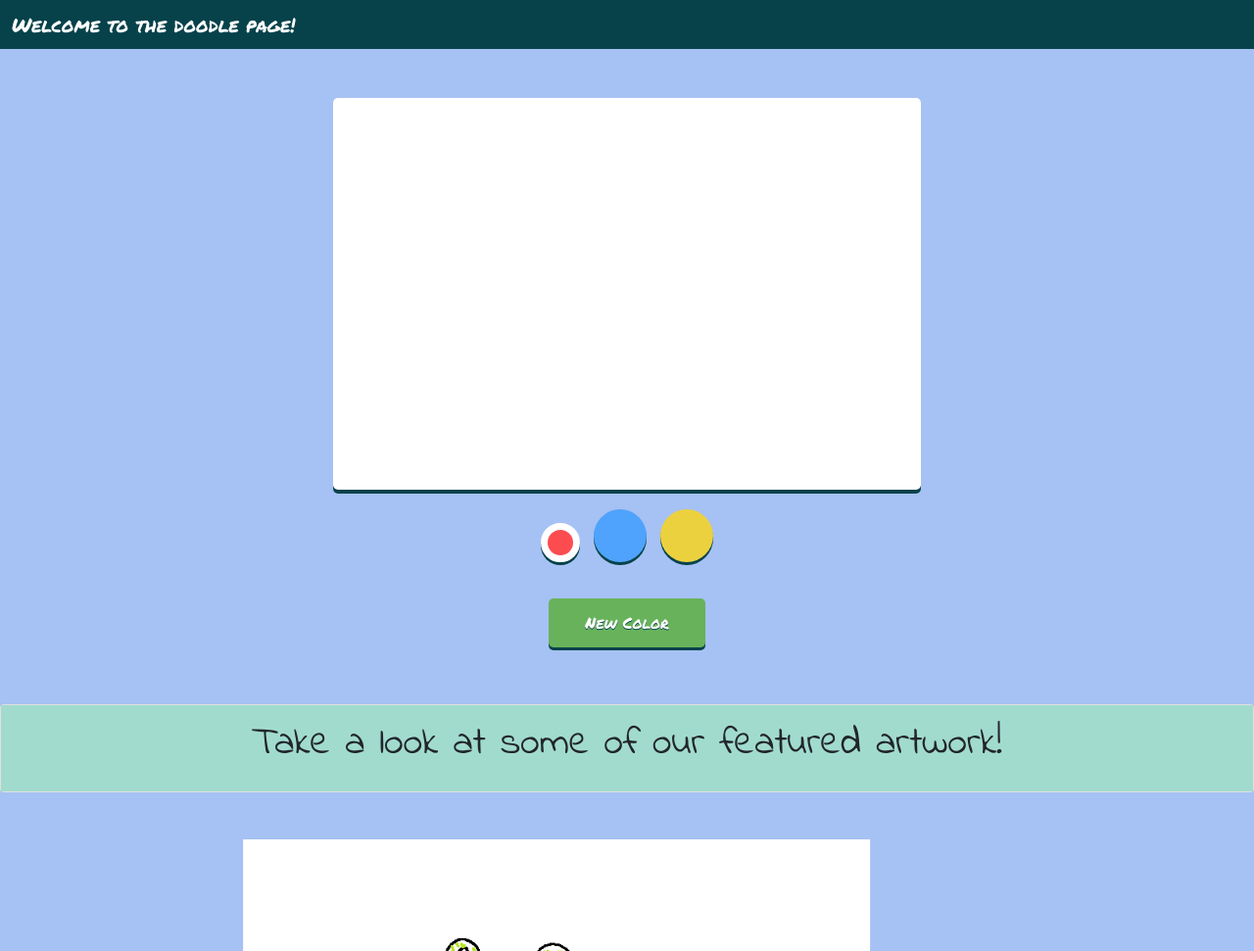
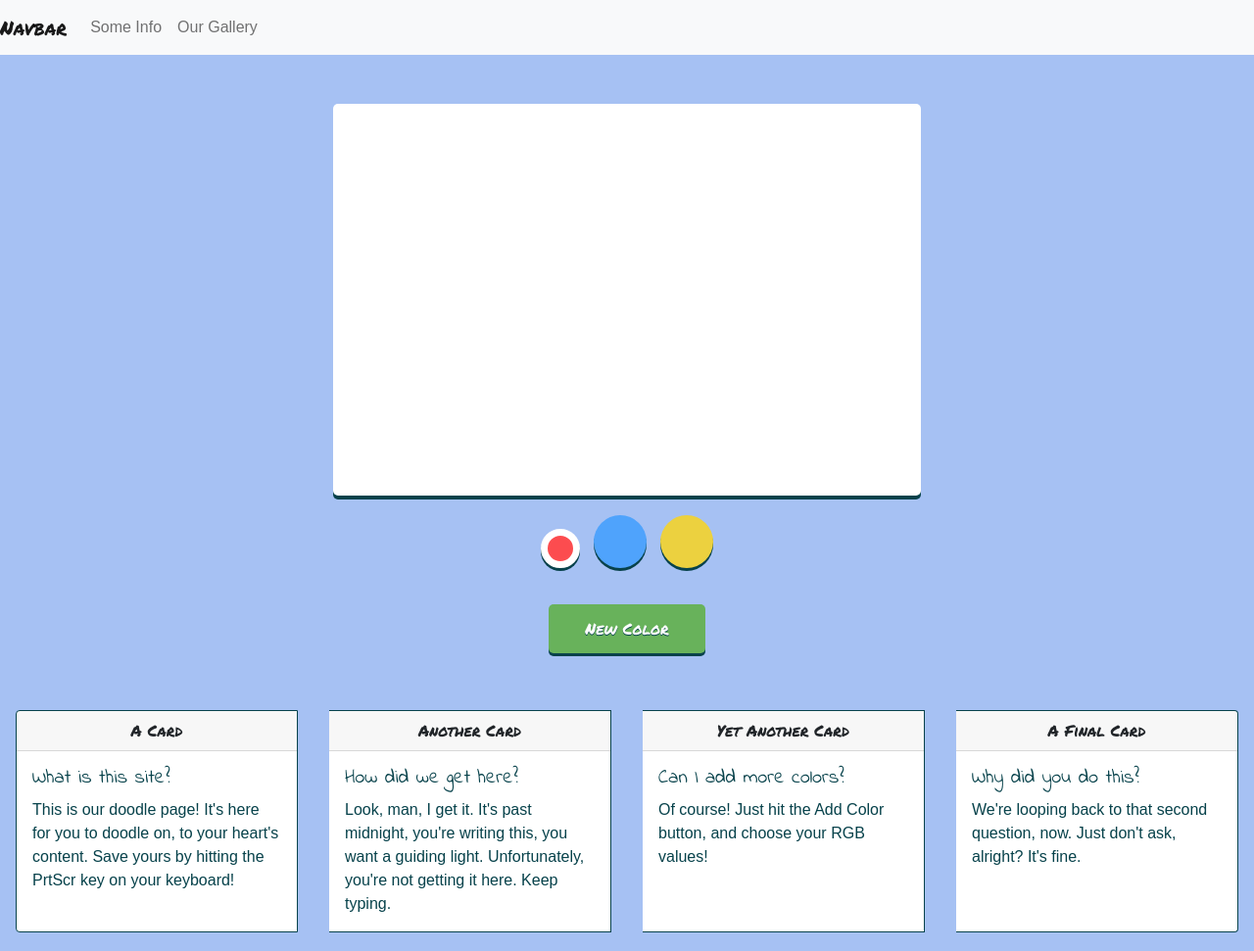
Before and after one commit to grayTingle/boot, a plain HTML site: page index.html in a window 1280 px wide. Shown: the top 971 px of the page at 98% size. Drawn offline with nearby package versions, Linux system fonts and the light colour scheme; no server answers.

Commit message:
commit on exam-exam

```diff
--- a/index.html
+++ b/index.html
@@ -22,13 +22,22 @@
 
       <body>
 
-        <nav class="navbar navbar-dark bg-secondary">
-          <div class="container-fluid">
-            <span class="navbar-brand mb-0 h1">Welcome to the doodle page!</span>
+        <nav class="navbar navbar-expand-lg navbar-light bg-light">
+          <a class="navbar-brand" href="#">  Navbar</a>
+          <button class="navbar-toggler" type="button" data-toggle="collapse" data-target="#navbarNavAltMarkup" aria-controls="navbarNavAltMarkup" aria-expanded="false" aria-label="Toggle navigation">
+            <span class="navbar-toggler-icon"></span>
+          </button>
+          <div class="collapse navbar-collapse" id="navbarNavAltMarkup">
+            <div class="navbar-nav">
+              <a class="nav-item nav-link" href="#cards">Some Info</a>
+              <a class="nav-item nav-link" href="#carousel">Our Gallery</a>
+            </div>
           </div>
         </nav>
 
-        <canvas width="600" height="400" id="myCanvas"></canvas>
+<section>
+        <canvas id="myCanvas"></canvas>
+
         <div class="controls">
           <ul>
             <li class="red selected"></li>
@@ -57,9 +66,45 @@
             </div>
           </div>
         </div>
+</section>
+<br><br>
+
+<div class="card-group">
+<div class="card border-secondary mb-3 mx-auto" style="max-width: 18rem;">
+  <div class="card-header jshead">A Card</div>
+  <div class="card-body text-secondary">
+    <h5 class="card-title">What is this site?</h5>
+    <p class="card-text">This is our doodle page! It's here for you to doodle on, to your heart's content. Save yours by hitting the PrtScr key on your keyboard!</p>
+  </div>
+</div>
+
+<div class="card border-secondary mb-3 mx-auto" style="max-width: 18rem;">
+  <div class="card-header jshead">Another Card</div>
+  <div class="card-body text-secondary">
+    <h5 class="card-title">How did we get here?</h5>
+    <p class="card-text">Look, man, I get it. It's past midnight, you're writing this, you want a guiding light. Unfortunately, you're not getting it here. Keep typing.</p>
+  </div>
+</div>
+
+<div class="card border-secondary mb-3 mx-auto" style="max-width: 18rem;">
+  <div class="card-header jshead">Yet Another Card</div>
+  <div class="card-body text-secondary">
+    <h5 class="card-title">Can I add more colors?</h5>
+    <p class="card-text">Of course! Just hit the Add Color button, and choose your RGB values!</p>
+  </div>
+</div>
+
+<div class="card border-secondary mb-3 mx-auto" style="max-width: 18rem;">
+  <div class="card-header jshead">A Final Card</div>
+  <div class="card-body text-secondary">
+    <h5 class="card-title">Why did you do this?</h5>
+    <p class="card-text">We're looping back to that second question, now. Just don't ask, alright? It's fine.</p>
+  </div>
+</div>
+</div>
 
 <br><br>
-        <div class="card text-center">
+        <div class="card text-center" id="cards">
           <div class="card-body bg-info">
            <h1 class="card-title">Take a look at some of our featured artwork!</h1>
           </div>
@@ -92,6 +137,7 @@
 
 
 <br><br>
-        <script type="text/javascript" src="index.js"></script>
+        <script type="text/javascript" src="js/index.js"></script>
+        <script type="text/javascript" src="js/getMenu.js"></script>
       </body>
     </html>
--- /dev/null
+++ b/js/getMenu.js
@@ -0,0 +1,33 @@
+let pURL = "https://my-json-server.typicode.com/grayTingle/fakeAPI/db";
+
+let objNav = document.querySelector("#jshead");
+
+//use the api
+fetch(pURL)
+.then (response => response.json())
+.then (info => {
+
+    console.log(info);
+
+    info.forEach(menu => {
+
+
+
+    });
+
+
+})
+.catch (error => console.log(error))
+
+//finding people
+
+//document.querySelector('#btnSee').onclick = () => {
+
+// fetch("")
+// .then(resp => resp.json())
+// .then(data => {
+//  document.querySelector("#userName").textContent = data.user;
+//   document.querySelector("dspUser").textContent = data.user
+// })
+
+//}
--- a/index.js
+++ b/js/index.js
@@ -3,6 +3,10 @@ var $canvas = document.getElementById("myCanvas");
 var context = $canvas.getContext("2d");
 var lastEvent;
 var mouseDown = false;
+
+$canvas.setAttribute('width','600');
+$canvas.setAttribute('height','400');
+
 
 //when clicking on control list items
 $(".controls").on("click", "li", function() {
@@ -66,3 +70,16 @@ $canvas.onmouseup=function() {
 $canvas.onmouseleave=function() {
   $canvas.onmouseup();
 }
+
+
+window.onresize=function() {
+  var windth = window.innerWidth
+  if(
+  windth < '700'
+  )
+  {
+    console.log($canvas);
+    $canvas.setAttribute('width',windth*0.80);
+    $canvas.setAttribute('height',windth*0.60);
+  }
+}
--- /dev/null
+++ b/src/shared/_cards.scss
@@ -0,0 +1,3 @@
+.card-body{
+
+}
--- a/src/shared/_textstuff.scss
+++ b/src/shared/_textstuff.scss
@@ -13,3 +13,8 @@
 .button2{
     font-family: 'Permanent Marker', cursive;
 }
+
+.jshead{
+    font-family:'Permanent Marker', cursive;
+    text-align: center;
+}
```
Also changed, not shown: stuff.xml (added, +28 -0 lines), link.txt (added), public/css/main.css, 1 other file.
